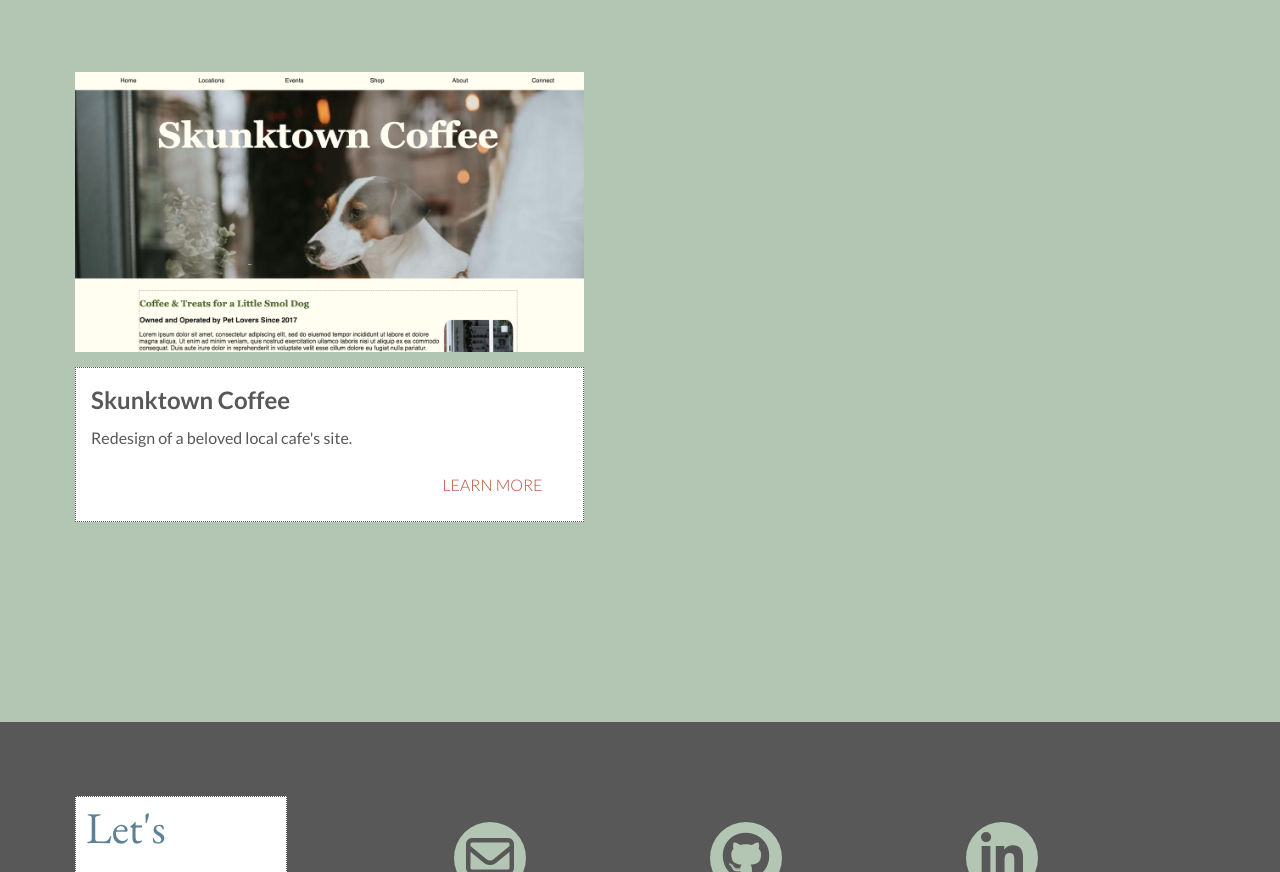
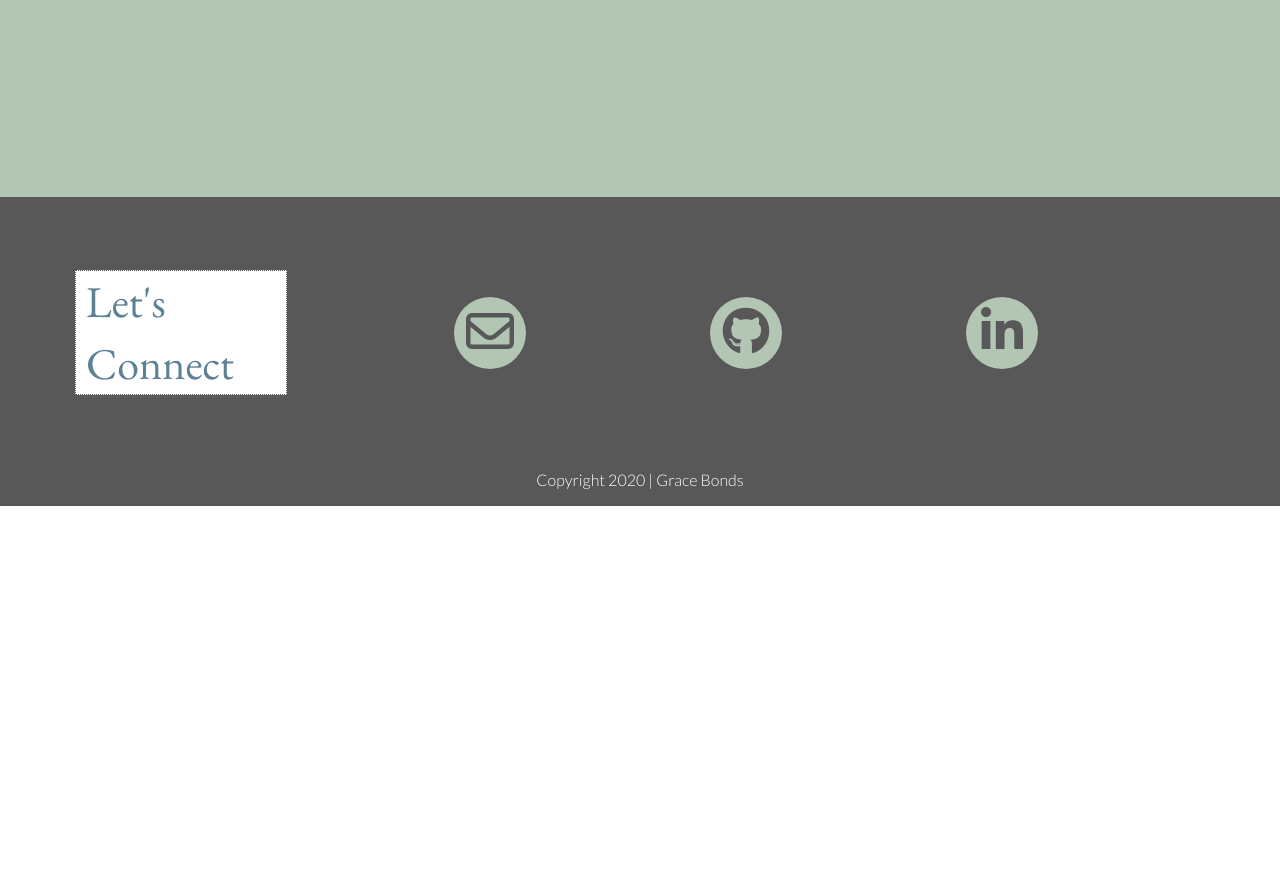
Before and after one commit to gbonds/portfolio-website-v2, a website: page projects/index.html in a window 1280 px wide. Shown: the part 1503-2375 px from the top of the page. After the commit the page ends 2009 px from the top, so only its background shows below. Drawn offline with nearby package versions, Linux system fonts and the light colour scheme; files that its build step writes are made by us from their sources; files whose address does not match are found by name.

Commit message:
Removed Skunktown Coffee from featured items

```diff
--- a/projects/index.html
+++ b/projects/index.html
@@ -93,16 +93,6 @@
                         </div>
                     </div> <!-- portfolio-item-description ends -->
                 </article>
-                <article>
-                    <img src="../img/sitepic-skunktowncoffee-1200.png" alt="Screenshot of Skunktown Coffee website">
-                    <div class="portfolio-item-description">
-                        <h4>Skunktown Coffee</h4>
-                        <p>Redesign of a beloved local cafe's site.</p>
-                        <div class="link-container">
-                            <a href="#">Learn More</a>
-                        </div>
-                    </div> <!-- portfolio-item-description ends -->
-                </article>
             </div> <!-- content-container ends -->
         </section>
 
```
